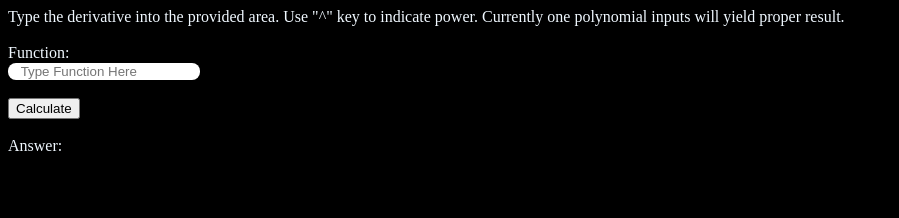
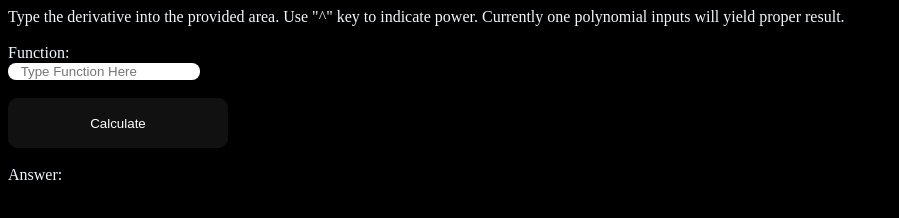
Before and after one commit to alanNEF/CalculusCalc, a plain HTML site: page derivCalc/html/index.html in a window 1280 px wide. Shown: the whole page, without its empty margins (0-899 px from the left). Drawn offline with Linux system fonts and the light colour scheme.

Commit message:
added some more css edits to the button

```diff
--- a/derivCalc/css/style.css
+++ b/derivCalc/css/style.css
@@ -12,3 +12,63 @@ body{
     border: 0;
     padding-left: 1%;
 }
+
+#button-submit {
+    width: 220px;
+    height: 50px;
+    border: none;
+    outline: none;
+    color: #fff;
+    background: #111;
+    cursor: pointer;
+    position: relative;
+    z-index: 0;
+    border-radius: 10px;
+}
+
+button:before {
+    content: '';
+    background: linear-gradient(45deg, #ff0000, #ff7300, #fffb00, #48ff00, #00ffd5, #002bff, #7a00ff, #ff00c8, #ff0000);
+    position: absolute;
+    top: -2px;
+    left:-2px;
+    background-size: 400%;
+    z-index: -1;
+    filter: blur(5px);
+    width: calc(100% + 4px);
+    height: calc(100% + 4px);
+    animation: glowing 20s linear infinite;
+    opacity: 0;
+    transition: opacity .3s ease-in-out;
+    border-radius: 10px;
+}
+
+button:active {
+    color: #000
+}
+
+button:active:after {
+    background: transparent;
+}
+
+button:hover:before {
+    opacity: 1;
+}
+
+button:after {
+    z-index: -1;
+    content: '';
+    position: absolute;
+    width: 100%;
+    height: 100%;
+    background: #111;
+    left: 0;
+    top: 0;
+    border-radius: 10px;
+}
+
+@keyframes glowing {
+    0% { background-position: 0 0; }
+    50% { background-position: 400% 0; }
+    100% { background-position: 0 0; }
+}
```
